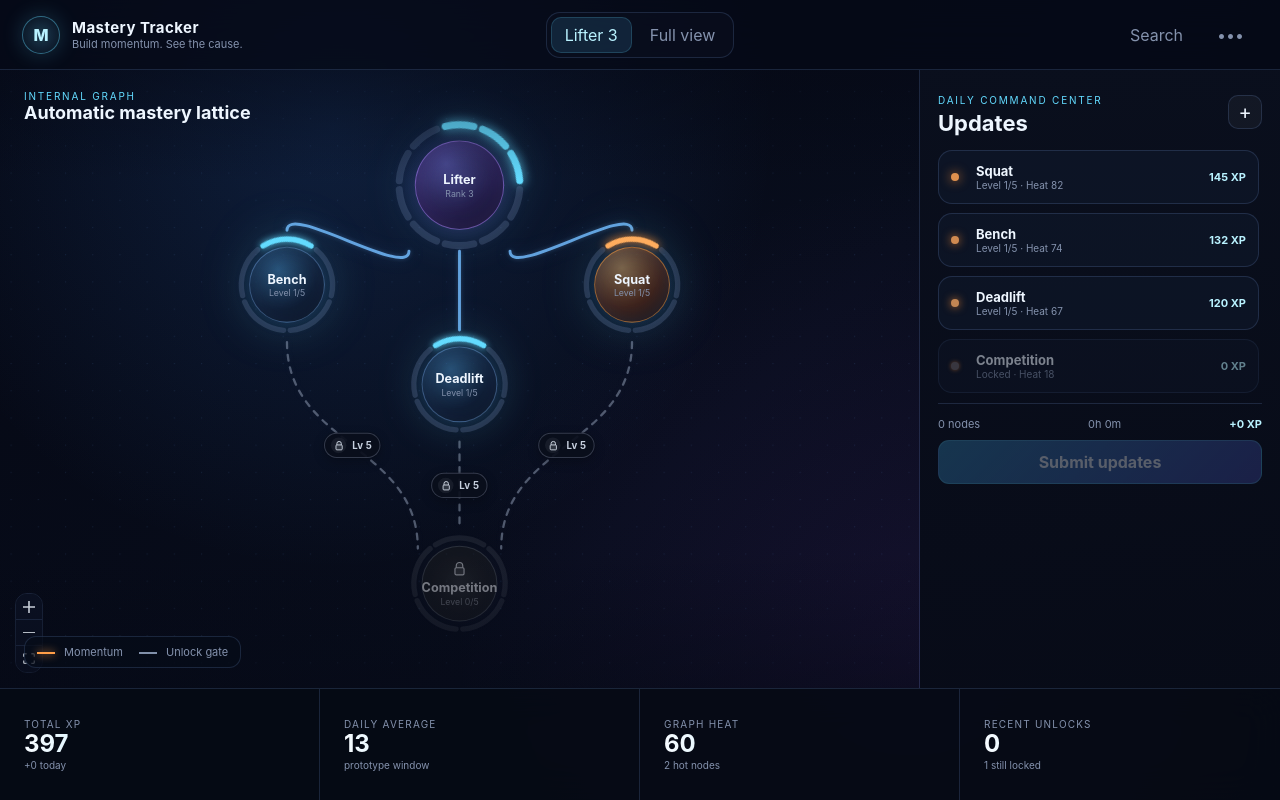
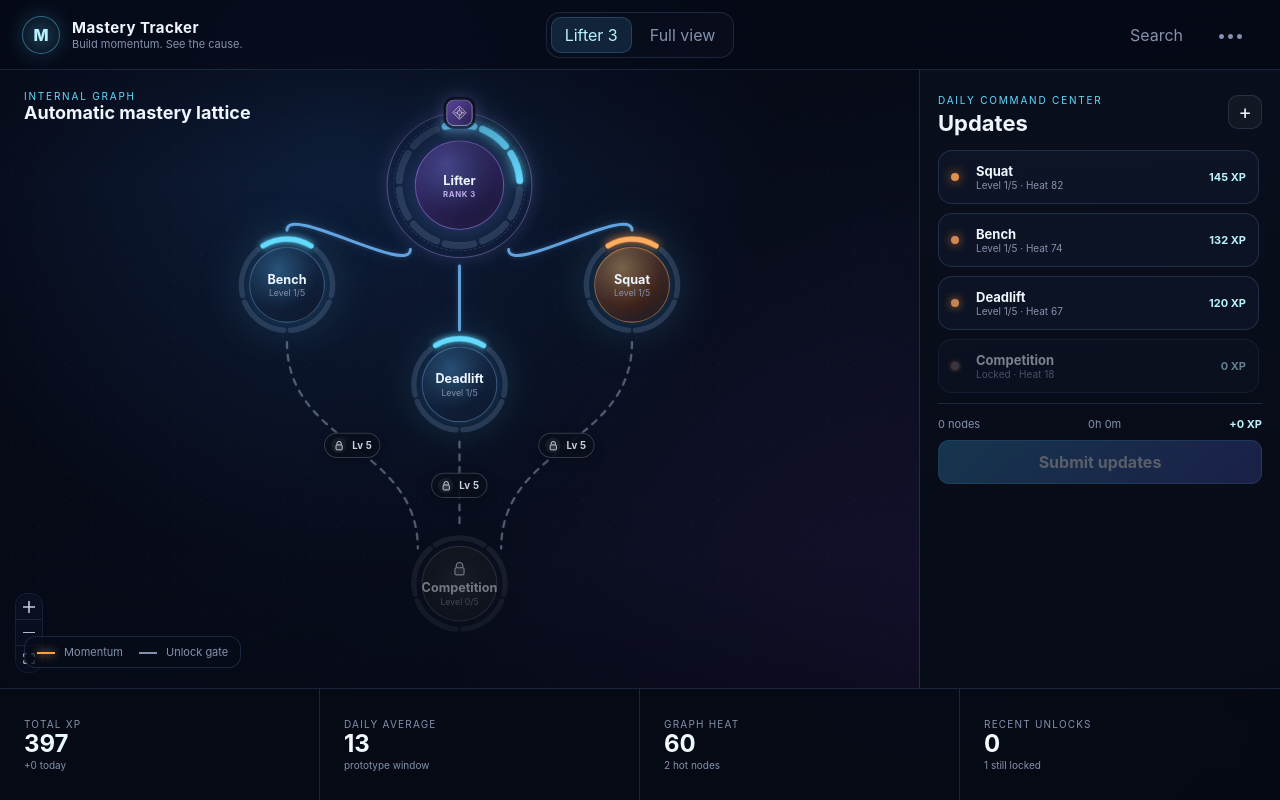
Before and after one commit to JudeaDumont/mastery-tracker, a React (Vite) app in the folder src/renderer/: page / in a window 1280 px wide. Built offline with nearby package versions, Linux system fonts and the light colour scheme.

Commit message:
add root node rendering: introduce root emblem, crown ring, updated geometry, and enhanced visuals for edges and nodes

```diff
--- a/src/renderer/src/assets/main.css
+++ b/src/renderer/src/assets/main.css
@@ -127,8 +127,68 @@ button { color: inherit; }
 .node-core strong { font-size: 13px; font-weight: 750; }
 .node-core span { color: var(--muted); font-size: 9px; }
 .node--root { width: 130px; height: 130px; }
-.node--root .level-ring { transform: scale(1.14); }
-.node--root .node-core { width: 92px; height: 92px; border-color: rgba(169,135,255,.56); background: radial-gradient(circle at 35% 25%, rgba(152,114,255,.38), rgba(34,26,70,.93) 58%, rgba(7,7,18,.98)); box-shadow: inset 0 0 26px rgba(154,113,255,.2), 0 0 28px rgba(128,83,255,.18); }
+.node--root .level-ring { transform: scale(1.14); z-index: 2; }
+.node--root .node-core {
+  position: relative;
+  z-index: 3;
+  width: 92px;
+  height: 92px;
+  border-color: rgba(169,135,255,.56);
+  background: radial-gradient(circle at 35% 25%, rgba(152,114,255,.38), rgba(34,26,70,.93) 58%, rgba(7,7,18,.98));
+  box-shadow: inset 0 0 26px rgba(154,113,255,.2), 0 0 28px rgba(128,83,255,.18);
+}
+.root-crown-ring {
+  position: absolute;
+  inset: -10px;
+  z-index: 1;
+  border: 1px solid rgba(185, 156, 255, .42);
+  border-radius: 50%;
+  pointer-events: none;
+  box-shadow:
+    0 0 18px rgba(169, 135, 255, .17),
+    inset 0 0 14px rgba(169, 135, 255, .07);
+}
+.root-crown-ring::before {
+  content: '';
+  position: absolute;
+  inset: 6px;
+  border: 1px dashed rgba(185, 156, 255, .18);
+  border-radius: 50%;
+}
+.root-emblem {
+  position: absolute;
+  top: -23px;
+  left: 50%;
+  z-index: 5;
+  display: grid;
+  place-items: center;
+  width: 27px;
+  height: 27px;
+  transform: translateX(-50%);
+  border: 1px solid rgba(224, 211, 255, .64);
+  border-radius: 8px;
+  background: linear-gradient(145deg, rgba(133, 99, 222, .96), rgba(52, 38, 100, .96));
+  box-shadow:
+    0 0 0 3px rgba(8, 11, 25, .74),
+    0 0 16px rgba(169, 135, 255, .58);
+  pointer-events: none;
+}
+.root-emblem svg {
+  width: 17px;
+  height: 17px;
+  fill: rgba(216, 202, 255, .1);
+  stroke: #efe8ff;
+  stroke-width: 1.45;
+  stroke-linecap: round;
+  stroke-linejoin: round;
+}
+.node-core .root-rank {
+  color: rgba(207, 194, 255, .88);
+  font-size: 8px;
+  font-weight: 700;
+  letter-spacing: .08em;
+  text-transform: uppercase;
+}
 .node--locked { opacity: .52; filter: grayscale(.75); }
 .node--locked .node-core { background: radial-gradient(circle, #2c3340, #11151e 72%); }
 .lock-mark { display: grid; place-items: center; margin-bottom: 2px; }
--- a/src/renderer/src/ui/Graph.tsx
+++ b/src/renderer/src/ui/Graph.tsx
@@ -164,7 +164,8 @@ export function Graph(): ReactElement {
         handles.get(link.id),
         gateLevel,
         targetGeometry(link.to, positions, roots),
-        lockedTarget
+        lockedTarget,
+        rootSourceGeometry(link.from, positions, roots)
       )
     })
 
@@ -175,7 +176,8 @@ export function Graph(): ReactElement {
         handles.get(link.id),
         undefined,
         targetGeometry(link.to, positions, roots),
-        false
+        false,
+        rootSourceGeometry(link.from, positions, roots)
       )
     )
     return [...structural, ...temporary]
@@ -224,6 +226,19 @@ function MasteryEdge({
   data
 }: EdgeProps): ReactElement {
   const edgeClass = String(data?.edgeClass ?? '')
+  const sourceCenterX = Number(data?.sourceCenterX ?? sourceX)
+  const sourceCenterY = Number(data?.sourceCenterY ?? sourceY)
+  const sourceRadius = Number(data?.sourceRadius ?? 0)
+  const sourceDeltaX = sourceX - sourceCenterX
+  const sourceDeltaY = sourceY - sourceCenterY
+  const sourceDistance = Math.hypot(sourceDeltaX, sourceDeltaY)
+  const useSourceGeometry = sourceRadius > 0 && sourceDistance > 0
+  const renderedSourceX = useSourceGeometry
+    ? sourceCenterX + (sourceDeltaX / sourceDistance) * sourceRadius
+    : sourceX
+  const renderedSourceY = useSourceGeometry
+    ? sourceCenterY + (sourceDeltaY / sourceDistance) * sourceRadius
+    : sourceY
   const targetSlot = Number(data?.targetSlot ?? 4)
   const targetAngle = ((140 - targetSlot * 12.5) * Math.PI) / 180
   const targetCenterX = Number(data?.targetCenterX ?? targetX)
@@ -234,8 +249,8 @@ function MasteryEdge({
   const renderedTargetX = targetCenterX + Math.cos(targetAngle) * targetRadius
   const renderedTargetY = targetCenterY - Math.sin(targetAngle) * targetRadius
   const [path, labelX, labelY] = getBezierPath({
-    sourceX,
-    sourceY,
+    sourceX: renderedSourceX,
+    sourceY: renderedSourceY,
     targetX: renderedTargetX,
     targetY: renderedTargetY,
     sourcePosition,
@@ -285,7 +300,7 @@ interface EdgeHandlePair {
   target: string
 }
 
-interface TargetGeometry {
+interface EndpointGeometry {
   centerX: number
   centerY: number
   radius: number
@@ -296,8 +311,9 @@ function edgeFor(
   className: string,
   handles?: EdgeHandlePair,
   gateLevel?: number,
-  geometry?: TargetGeometry,
-  targetLocked = false
+  geometry?: EndpointGeometry,
+  targetLocked = false,
+  sourceGeometry?: EndpointGeometry
 ): Edge {
   return {
     id: link.id,
@@ -309,6 +325,9 @@ function edgeFor(
     className,
     data: {
       edgeClass: className,
+      sourceCenterX: sourceGeometry?.centerX,
+      sourceCenterY: sourceGeometry?.centerY,
+      sourceRadius: sourceGeometry?.radius,
       targetSlot: targetSlot(handles?.target),
       targetCenterX: geometry?.centerX,
       targetCenterY: geometry?.centerY,
@@ -319,11 +338,31 @@ function edgeFor(
   }
 }
 
+function rootSourceGeometry(
+  id: NodeId,
+  positions: Record<NodeId, { x: number; y: number }>,
+  roots: Root[]
+): EndpointGeometry | undefined {
+  const position = positions[id]
+  const isRoot = roots.some((root) => root.id === id)
+  if (!position || !isRoot) return undefined
+
+  const size = 130
+  const halfSize = size / 2
+  const outerHandleOffset = size * 0.4
+
+  return {
+    centerX: position.x + halfSize,
+    centerY: position.y + halfSize,
+    radius: Math.hypot(outerHandleOffset, halfSize)
+  }
+}
+
 function targetGeometry(
   id: NodeId,
   positions: Record<NodeId, { x: number; y: number }>,
   roots: Root[]
-): TargetGeometry | undefined {
+): EndpointGeometry | undefined {
   const position = positions[id]
   if (!position) return undefined
 
--- a/src/renderer/src/ui/MasteryNode.tsx
+++ b/src/renderer/src/ui/MasteryNode.tsx
@@ -104,6 +104,18 @@ export function MasteryNode({ data }: NodeProps<MasteryNodeType>): ReactElement
 
   return (
     <div className={classes} style={{ '--heat': data.heat / 100 } as CSSProperties}>
+      {data.root && (
+        <>
+          <span className="root-crown-ring" aria-hidden="true" />
+          <span className="root-emblem" aria-label="Root node">
+            <svg viewBox="0 0 24 24" aria-hidden="true">
+              <path d="M12 2.5 21.5 12 12 21.5 2.5 12Z" />
+              <circle cx="12" cy="12" r="3.25" />
+              <path d="M12 5.5v3M12 15.5v3M5.5 12h3M15.5 12h3" />
+            </svg>
+          </span>
+        </>
+      )}
       {targetHandleOffsets.map(({ left, top }, index) => (
         <Handle
           key={`target-${index}`}
@@ -135,7 +147,9 @@ export function MasteryNode({ data }: NodeProps<MasteryNodeType>): ReactElement
           </span>
         )}
         <strong>{data.title}</strong>
-        <span>{data.root ? `Rank ${data.level}` : `Level ${data.level}/${data.maxLevel}`}</span>
+        <span className={data.root ? 'root-rank' : undefined}>
+          {data.root ? `Rank ${data.level}` : `Level ${data.level}/${data.maxLevel}`}
+        </span>
       </div>
     </div>
   )
```
